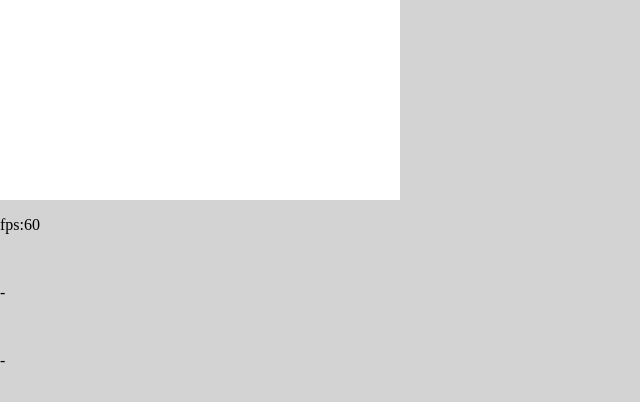
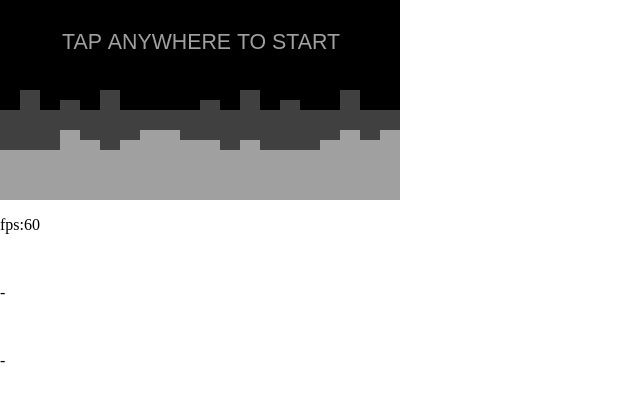
Before and after one commit to pevecyan/jsMoveMe, a plain HTML site: page index.html in a window 1280 px wide. Shown: the whole page, without its empty margins (0-640 px from the left). Drawn offline with Linux system fonts and the light colour scheme.

Commit message:
Background & First screen
Parallax background scrolling and First screen with text

```diff
--- a/index.html
+++ b/index.html
@@ -3,7 +3,7 @@
 
 	</head>
 	<body>
-		<body style="background-color: lightgray; margin:0px;">
+		<body style="background-color: white; margin:0px;">
 
 		  <canvas id="gameCanvas" width="400" height="200">-</canvas>
 		  <script>
@@ -39,6 +39,9 @@
 			/*GameStates: 0 - menu, 1 - game*/
 			var gameState = 0;
 
+            /*Menu variables*/
+			var textX = -100, textY = 50;
+			var textOffsetY = 0, textOffsetX;
 
 			/*Tracking time*/
 			var start = null;
@@ -59,7 +62,10 @@
 			var middle = new Array();
 			var front = new Array();
 
-              /**/
+			var middleGeneration = new BgGenerationSettings(0, 14, 18, 14);
+			var backGeneratation = new BgGenerationSettings(0,10,14,10);
+
+            /**/
 			function BgGenerationSettings(difference, height, upLimit, downLimit){
 			    this.difference = difference;
 			    this.height = height;
@@ -72,12 +78,27 @@
 				this.x = x;
 				this.y = y;
 				this.width = width;
+				this.height = height;
 			}
 
-			function createFrontBackground(){
+			function createMiddleBackground(){
 
+			    if (middle.length == 0) middle[middle.length] = new Background(0, 0, 20, middleGeneration.height + middleGeneration.difference);
+			    else middle[middle.length] = new Background(middle[middle.length - 1].x + 20, 0, 20, middleGeneration.height+middleGeneration.difference);
 
-				if(front.length==0)front[front.length] = new Background(0,);
+			    middleGeneration.difference = Math.floor((Math.random() * 3) - 1)
+			    if (middleGeneration.height + middleGeneration.difference > middleGeneration.downLimit || middleGeneration.height + middleGeneration.difference < middleGeneration.upLimit) { middleGeneration.difference = -middleGeneration.difference; }
+
+			}
+
+			function createBackBackground() {
+
+			    if (back.length == 0) back[back.length] = new Background(0, 0, 20, backGeneratation.height + backGeneratation.difference);
+			    else back[back.length] = new Background(back[back.length - 1].x + 20, 0, 20, backGeneratation.height + backGeneratation.difference);
+
+			    backGeneratation.difference = Math.floor((Math.random() * 3) - 1)
+			    if (backGeneratation.height + backGeneratation.difference > backGeneratation.downLimit || backGeneratation.height + backGeneratation.difference < backGeneratation.upLimit) { backGeneratation.difference = -backGeneratation.difference; }
+
 			}
 
 			function update(gameTime){
@@ -85,9 +106,29 @@
 			  	currentTime = gameTime-start;
 
 			  	if(gameState == 0){
-			  		if(front.length < 20){
+			  		if(middle.length < 25){
+			  		    createMiddleBackground();
+			  		}
+			  		if (back.length < 25) {
+			  		    createBackBackground();
+			  		}
+			  		elapsedTime += currentTime - previousTime;
+			  		if (elapsedTime >= 50) {
+			  		    elapsedTime = 0;
+			  		    textOffsetX = Math.floor(Math.random() * 4) - 2;
+			  		    textOffsetY = Math.floor(Math.random() * 4) - 2;
+			  		}
 
+			  		for (var i = 0; i < middle.length; i++) {
+			  		    middle[i].x -= 3
+			  		    if (middle[i].x <= -middle[i].width) { middle.shift(); i--; }
 			  		}
+			  		for (var i = 0; i < back.length; i++) {
+			  		    back[i].x -= 1
+			  		    if (back[i].x <= -back[i].width) { back.shift(); i--; }
+			  		}
+
+
 			  	}
 			  	else if(gameState == 1){
 			  		if(obstacles.length < 10){
@@ -106,14 +147,15 @@
 
 
 				  	/*Moving obstacles*/
-				  	if(moving){
+				  	if (moving) {
+				  	    var speed = 1 + currentTime / 10000;
+				  	    if (speed > 6) speed = 6;
 				  		for(var i = 0; i < obstacles.length; i++){
-				  			var speed = 1+currentTime/10000;
-				  			if(speed > 6)speed = 6;
 							obstacles[i].x -= speed;
 
 							if(obstacles[i].x <= 0-obstacles[i].width){obstacles.shift(); i--;}
-						}
+				  		}
+
 
 				  	}
 
@@ -137,6 +179,23 @@
 				context.fillRect(0,0,400,200);
 
 				if(gameState == 0){
+				    context.fillStyle = "#A0A0A0";
+				    context.fillRect(0, 0, 400, 200);
+				    for (var i = 0; i < middle.length; i++) {
+				        context.fillStyle = "#404040";
+				        context.fillRect(middle[i].x, middle[i].y, 20 , middle[i].height*10);
+				        //alert(middle[i].height);
+				    }
+				    for (var i = 0; i < back.length; i++) {
+				        context.fillStyle = "#000000";
+				        context.fillRect(back[i].x, back[i].y, 20, back[i].height * 10);
+				        //alert(back[i].x+"x:"+middle[i].height+"h:"+back[i].y+"y:w"+back[i].width);
+				    }
+
+				    context.fillStyle = "#A0A0A0";
+				    context.font = "16pt Arial";
+
+				    context.fillText("TAP ANYWHERE TO START", 200 - context.measureText("TAP ANYWHERE TO START").width/2 +textOffsetX, textY+textOffsetY);
 
 			  	}
 				else if(gameState==1){
```
